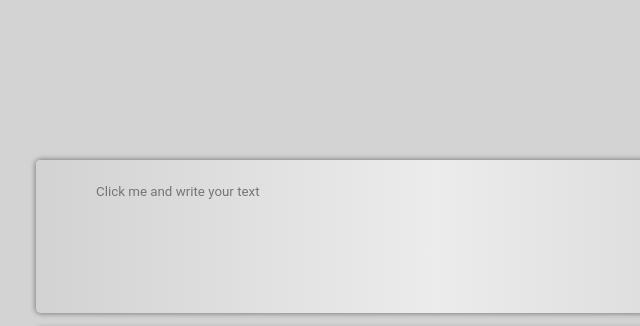
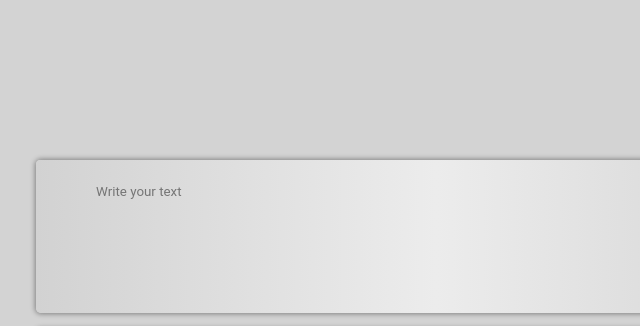
Before and after one commit to it-tinyangel/JS-core-DOM-KeyboardEvent-Interactive-Keyboard, a plain HTML site: page index.html in a window 1280 px wide. Shown: the top 326 px of the page, 204-844 px from the left. Drawn offline with Linux system fonts and the light colour scheme.

Commit message:
First commit

```diff
--- a/index.html
+++ b/index.html
@@ -5,14 +5,13 @@
 	<meta charset="UTF-8">
 	<meta name="viewport" content="width=device-width, initial-scale=1.0">
 	<link rel="stylesheet" href="styles/style.css">
-	<title>Virtual Keyboard</title>
+	<title>Keyboard Events</title>
 </head>
 
 <body>
 	<div class="keyboard-wrap">
 		<div class="keyboard_display">
-			<textarea class="input-text" name="input-text"
-				placeholder="Click me and write your text"></textarea>
+			<textarea class="input-text" name="input-text" placeholder="Write your text" autofocus></textarea>
 		</div>
 
 		<div class="keyboard_keys">
```
